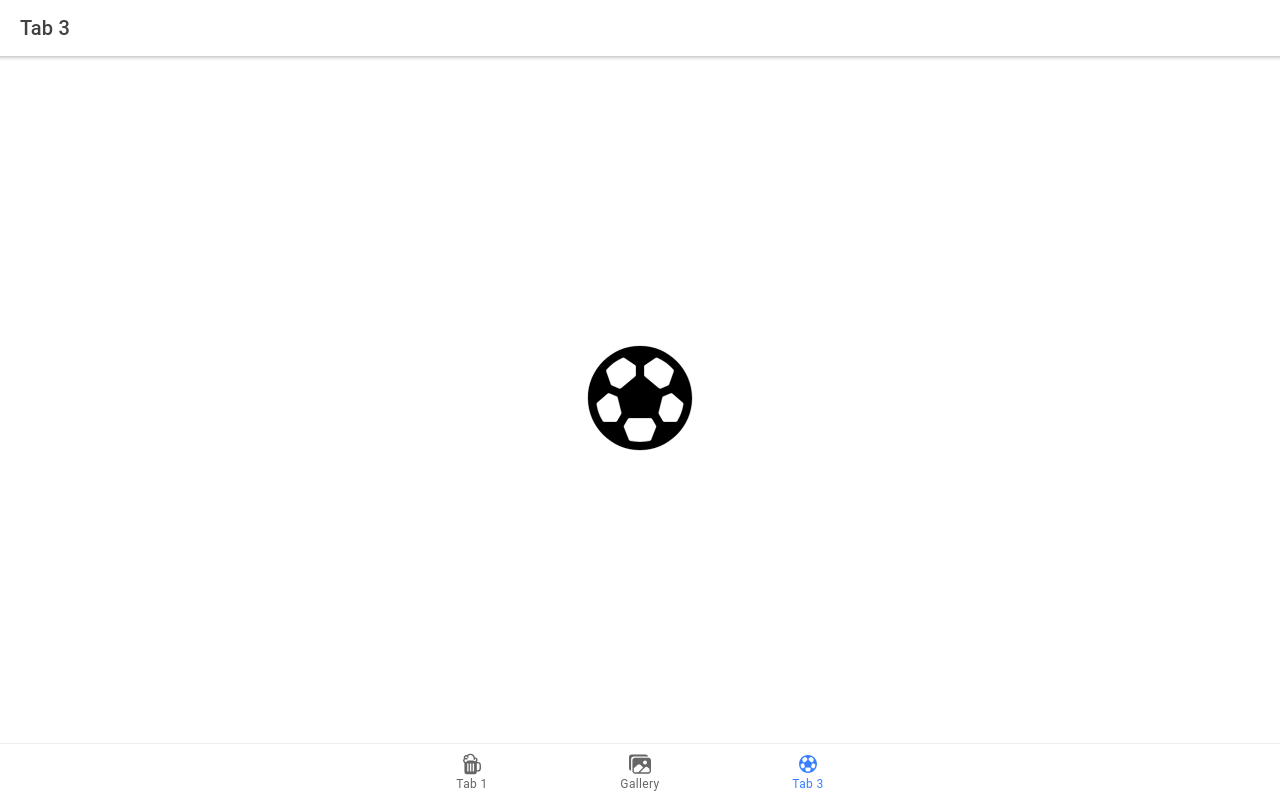
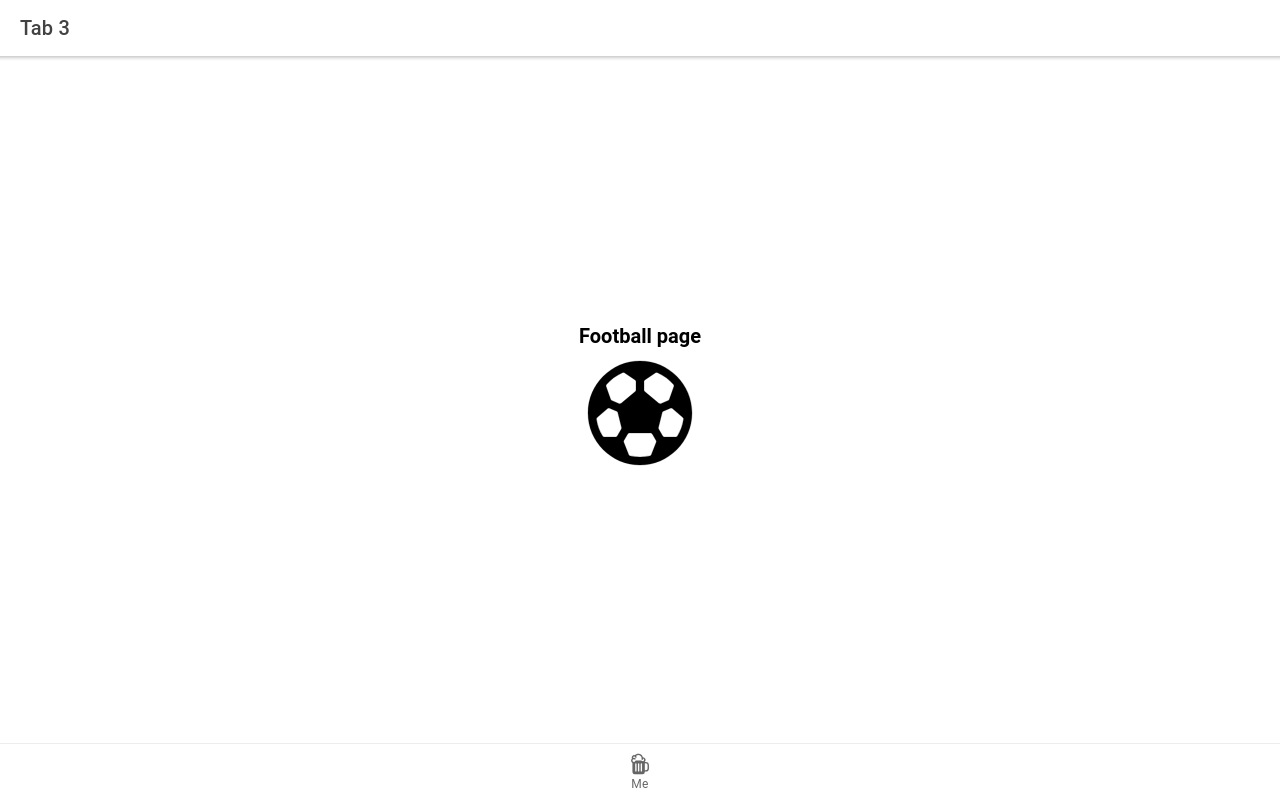
Before and after one commit to zurabarata/shvili, a React (Create React App) app: page /tab3 in a window 1280 px wide. Built offline with nearby package versions, Linux system fonts and the light colour scheme.

Commit message:
clean up

```diff
--- a/src/App.tsx
+++ b/src/App.tsx
@@ -11,9 +11,9 @@ import {
 } from '@ionic/react';
 import { IonReactRouter } from '@ionic/react-router';
 import {beer, images, football} from 'ionicons/icons';
-import {Tab1} from './pages/Tab1';
 import {Photos} from "./pages/Photos";
 import {Tab3} from './pages/Tab3';
+import {Main} from "./pages/Main";
 
 /* Core CSS required for Ionic components to work properly */
 import '@ionic/react/css/core.css';
@@ -41,8 +41,8 @@ const App: React.FC = () => (
     <IonReactRouter>
       <IonTabs>
         <IonRouterOutlet>
-          <Route exact path="/tab1">
-            <Tab1 />
+          <Route exact path="/main">
+            <Main />
           </Route>
           <Route exact path="/photos">
             <Photos />
@@ -55,18 +55,18 @@ const App: React.FC = () => (
           </Route>
         </IonRouterOutlet>
         <IonTabBar slot="bottom">
-          <IonTabButton tab="tab1" href="/tab1">
+          <IonTabButton tab="main" href="/main">
             <IonIcon icon={beer} />
-            <IonLabel>Tab 1</IonLabel>
+            <IonLabel>Me</IonLabel>
           </IonTabButton>
-          <IonTabButton tab="photos" href="/photos">
+{/*          <IonTabButton tab="photos" href="/photos">
             <IonIcon icon={images} />
             <IonLabel>Gallery</IonLabel>
           </IonTabButton>
           <IonTabButton tab="tab3" href="/tab3">
             <IonIcon icon={football} />
             <IonLabel>Tab 3</IonLabel>
-          </IonTabButton>
+          </IonTabButton>*/}
         </IonTabBar>
       </IonTabs>
     </IonReactRouter>
--- a/src/components/ExploreContainer.css
+++ b/src/components/ExploreContainer.css
@@ -1,4 +1,8 @@
 .container {
+  justify-content: center;
+  align-items: center;
+  display: flex;
+  flex-direction: column;
   text-align: center;
   position: absolute;
   left: 0;
--- a/src/components/ExploreContainer.tsx
+++ b/src/components/ExploreContainer.tsx
@@ -1,5 +1,6 @@
 import './ExploreContainer.css';
-import {IonIcon} from "@ionic/react";
+import {IonIcon, IonInput} from "@ionic/react";
+import React from "react";
 
 interface ContainerProps {
   name: string;
@@ -9,7 +10,10 @@ interface ContainerProps {
 const ExploreContainer: React.FC<ContainerProps> = ({ name, icon }) => {
   return (
     <div className="container">
-      {/*<strong>{name}</strong>*/}
+      <strong style={{
+          maxWidth: '90vw',
+          whiteSpace: 'pre-wrap'
+      }}>{name}</strong>
         <IonIcon style={{
           fontSize: '128px'
         }} icon={icon} />
--- a/src/pages/Tab1.tsx
+++ b/src/pages/Main.tsx
@@ -2,14 +2,13 @@ import { IonContent, IonHeader, IonPage, IonTitle, IonToolbar } from '@ionic/rea
 import ExploreContainer from '../components/ExploreContainer';
 import './Tab1.css';
 import React from "react";
-import {beer} from "ionicons/icons";
 
-export const Tab1: React.FC = () => {
+export const Main: React.FC = () => {
   return (
     <IonPage>
       <IonHeader>
         <IonToolbar>
-          <IonTitle>Tab 1</IonTitle>
+          <IonTitle>Zurab</IonTitle>
         </IonToolbar>
       </IonHeader>
       <IonContent fullscreen>
@@ -18,7 +17,8 @@ export const Tab1: React.FC = () => {
             <IonTitle size="large">Tab 1</IonTitle>
           </IonToolbar>
         </IonHeader>
-        <ExploreContainer name="Beer page" icon={beer} />
+        <ExploreContainer name={"I'm Zurab Baratashvili \n from Tbilisi, Georgia\n " +
+            "I'm passioned about software \n and business development."} />
       </IonContent>
     </IonPage>
   );
```
